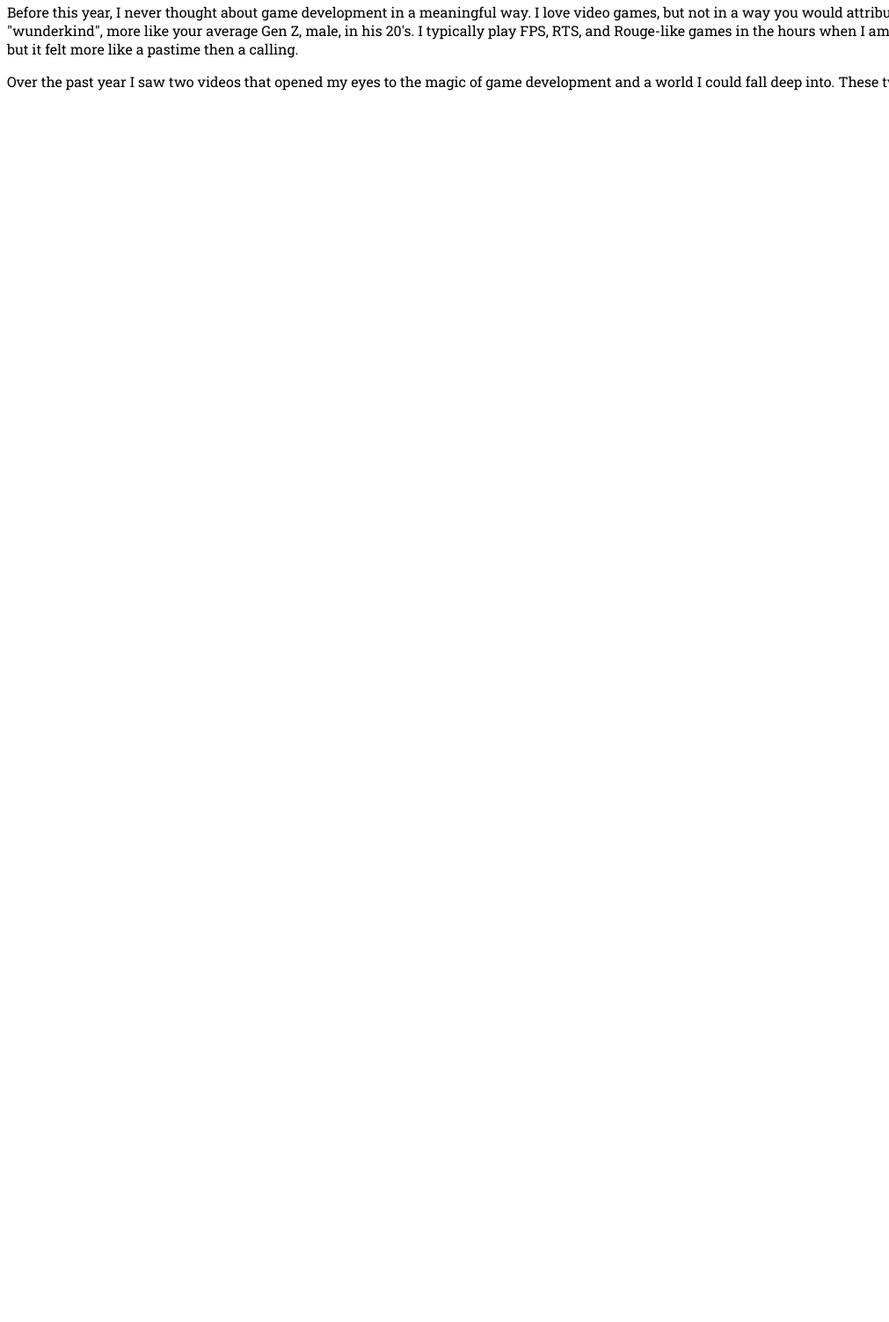
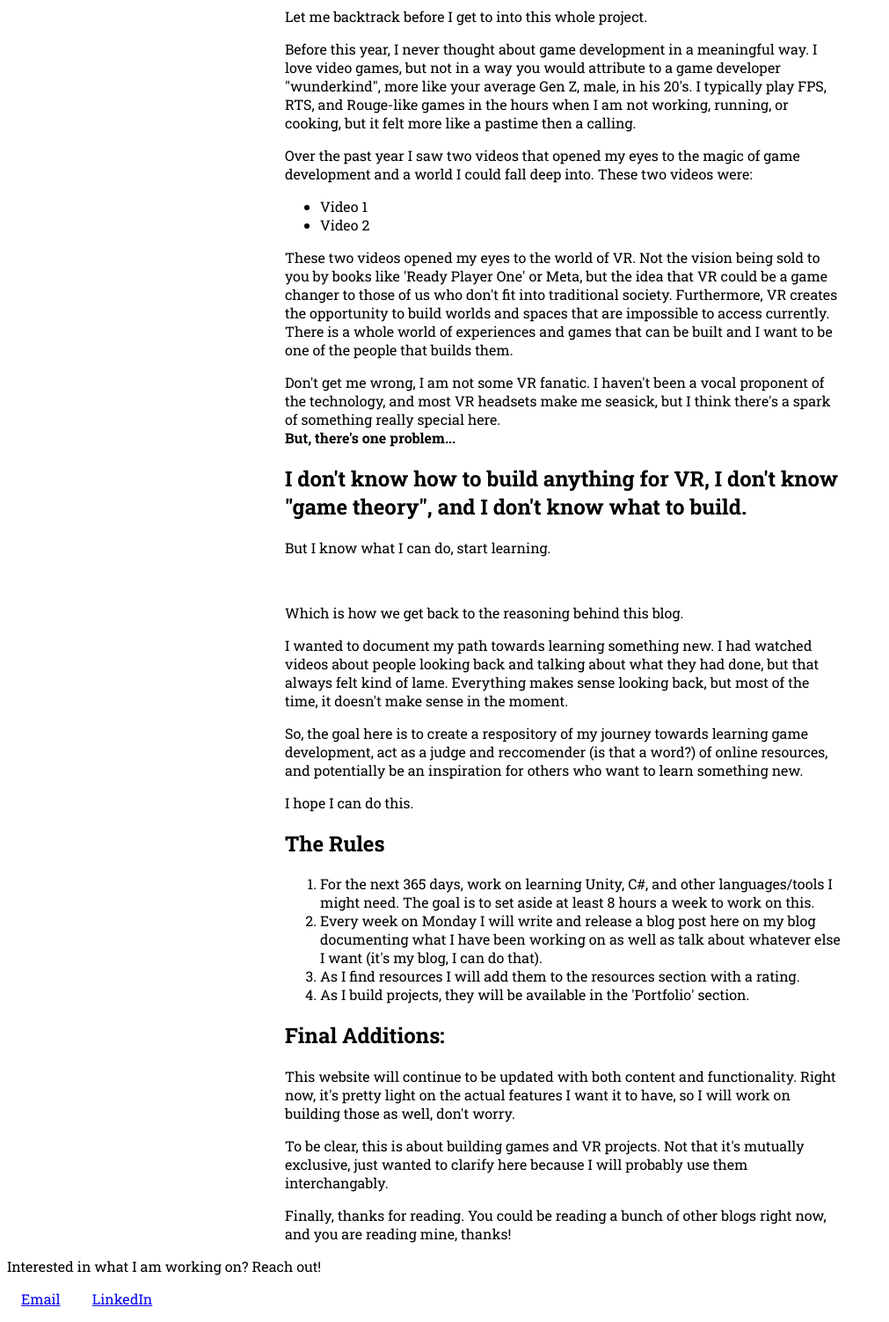
Before and after one commit to garkilic/Game-Development-Blog, a plain HTML site: page Blog Posts/Post1.html in a window 1280 px wide. Shown: the part 349-1852 px from the top of the page at 88% size, without its empty margins (0-1011 px from the left). Before the commit the page ends 800 px from the top, so only its background shows below. Drawn offline with Linux system fonts and the light colour scheme; files that its build step writes are made by us from their sources.

Commit message:
1st draft of blog

```diff
--- a/Blog Posts/Post1.html
+++ b/Blog Posts/Post1.html
@@ -24,7 +24,7 @@
 			</ul>
 		</nav>
 
-        <section class="blog">
+        <section class="blog container">
             <h2>A Total Beginner</h2>
             <p>Date: Sept. 2, 2022</p>
             <div class="blog-body">
@@ -34,9 +34,37 @@
                 <br/>
                 <p>Let me backtrack before I get to into this whole project.</p>
                 <p>Before this year, I never thought about game development in a meaningful way. I love video games, but not in a way you would attribute to a game developer "wunderkind", more like your average Gen Z, male, in his 20's. I typically play FPS, RTS, and Rouge-like games in the hours when I am not working, running, or cooking, but it felt more like a pastime then a calling.</p>
-                <p>Over the past year I saw two videos that opened my eyes to the magic of game development and a world I could fall deep into. These two</p>
+                <p>Over the past year I saw two videos that opened my eyes to the magic of game development and a world I could fall deep into. These two videos were: </p>
+                <ul>
+                    <li>Video 1</li>
+                    <li>Video 2</li>
+                </ul>
+                <p>These two videos opened my eyes to the world of VR. Not the vision being sold to you by books like 'Ready Player One' or Meta, but the idea that VR could be a game changer to those of us who don't fit into traditional society. Furthermore, VR creates the opportunity to build worlds and spaces that are impossible to access currently. There is a whole world of experiences and games that can be built and I want to be one of the people that builds them.</p>
+                <p>Don't get me wrong, I am not some VR fanatic. I haven't been a vocal proponent of the technology, and most VR headsets make me seasick, but I think there's a spark of something really special here. <br/> <strong>But, there's one problem...</strong></p>
+                <h2>I don't know how to build anything for VR, I don't know "game theory", and I don't know what to build.</h2>
+                <p>But I know what I can do, start learning.</p>
+                <br />
+                <p>Which is how we get back to the reasoning behind this blog.</p>
+                <p>I wanted to document my path towards learning something new. I had watched videos about people looking back and talking about what they had done, but that always felt kind of lame. Everything makes sense looking back, but most of the time, it doesn't make sense in the moment.</p>
+                <p>So, the goal here is to create a respository of my journey towards learning game development, act as a judge and reccomender (is that a word?) of online resources, and potentially be an inspiration for others who want to learn something new.</p>
+                <p>I hope I can do this.</p>
+                <h2>The Rules</h2>
+                <ol>
+                    <li>For the next 365 days, work on learning Unity, C#, and other languages/tools I might need. The goal is to set aside at least 8 hours a week to work on this.</li>
+                    <li>Every week on Monday I will write and release a blog post here on my blog documenting what I have been working on as well as talk about whatever else I want (it's my blog, I can do that).</li>
+                    <li>As I find resources I will add them to the resources section with a rating.</li>
+                    <li>As I build projects, they will be available in the 'Portfolio' section.</li>
+                </ol>
+                <h2>Final Additions:</h2>
+                <p>This website will continue to be updated with both content and functionality. Right now, it's pretty light on the actual features I want it to have, so I will work on building those as well, don't worry.</p>
+                <p>To be clear, this is about building games and VR projects. Not that it's mutually exclusive, just wanted to clarify here because I will probably use them interchangably.</p>
+                <p>Finally, thanks for reading. You could be reading a bunch of other blogs right now, and you are reading mine, thanks!</p>
             </div>
         </section>
-
+        <div class="contact">
+            <p>Interested in what I am working on? Reach out!</p>
+            <a href="mailto:garkilic@gmail.com">Email</a>
+            <a href="https://www.linkedin.com/in/griffin-arkilic/" target="_blank">LinkedIn</a>
+        </div>
     </body>
 </html>
```
